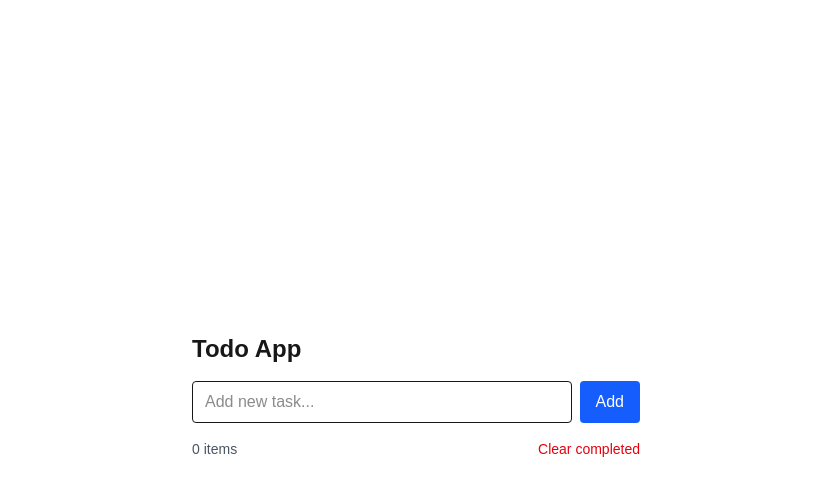
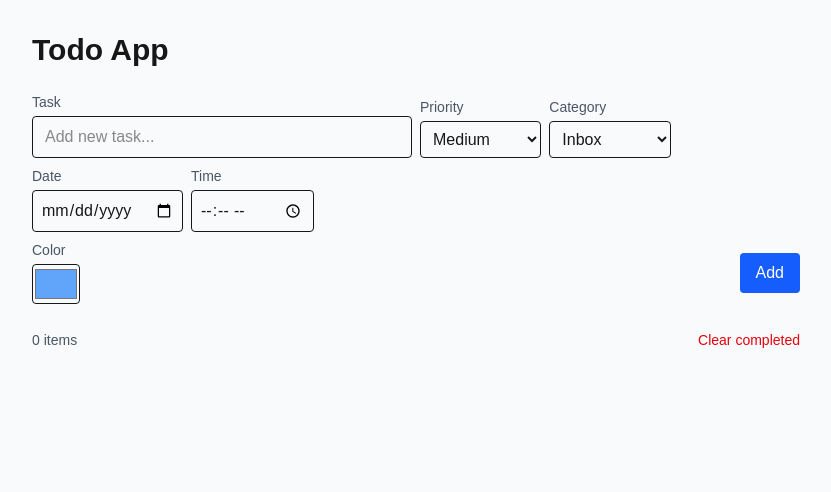
Before and after one commit to NikolVoronina/todo-app, a Next.js app: page / in a window 1280 px wide. Shown: the top 492 px of the page, without its empty margins (224-1055 px from the left). Built offline with nearby package versions, Linux system fonts and the light colour scheme.

Commit message:
added design, date, colors

```diff
--- a/src/app/page.tsx
+++ b/src/app/page.tsx
@@ -2,19 +2,56 @@
 
 import React, { useEffect, useState } from "react";
 
+type Priority = "low" | "medium" | "high";
 type Todo = {
     id: number;
     text: string;
     done: boolean;
+    priority: Priority;
+    date?: string; // yyyy-mm-dd
+    time?: string; // HH:MM
+    color?: string; // hex
+    category: string;
 };
+
+const CATEGORIES: { id: string; label: string; emoji: string }[] = [
+    { id: "inbox", label: "Inbox", emoji: "📥" },
+    { id: "home", label: "Home", emoji: "🏠" },
+    { id: "work", label: "Work", emoji: "💼" },
+    { id: "personal", label: "Personal", emoji: "🧑‍🎤" },
+    { id: "shopping", label: "Shopping", emoji: "🛒" },
+    { id: "other", label: "Other", emoji: "🔖" },
+];
 
 export default function Home() {
     const [todos, setTodos] = useState<Todo[]>([]);
     const [text, setText] = useState("");
+    const [priority, setPriority] = useState<Priority>("medium");
+    const [date, setDate] = useState("");
+    const [time, setTime] = useState("");
+    const [color, setColor] = useState("#60a5fa");
+    const [category, setCategory] = useState<string>("inbox");
 
     useEffect(() => {
         const raw = localStorage.getItem("todos");
-        if (raw) setTodos(JSON.parse(raw));
+        if (raw) {
+            try {
+                const parsed = JSON.parse(raw) as Partial<Todo>[];
+                const normalized = parsed.map((t) => ({
+                    id: t.id ?? Date.now(),
+                    text: t.text ?? "",
+                    done: t.done ?? false,
+                    priority: (t.priority as Priority) ?? "medium",
+                    date: t.date ?? undefined,
+                    time: t.time ?? undefined,
+                    color: t.color ?? "#60a5fa",
+                    category: t.category ?? "inbox",
+                }));
+                setTodos(normalized);
+            } catch {
+                setTodos([]);
+            }
+        }
     }, []);
 
     useEffect(() => {
@@ -25,8 +62,23 @@ export default function Home() {
         e?.preventDefault();
         const value = text.trim();
         if (!value) return;
-        setTodos((prev) => [{ id: Date.now(), text: value, done: false }, ...prev]);
+        const newTodo: Todo = {
+            id: Date.now(),
+            text: value,
+            done: false,
+            priority,
+            date: date || undefined,
+            time: time || undefined,
+            color: color || "#60a5fa",
+            category,
+        };
+        setTodos((prev) => [newTodo, ...prev]);
         setText("");
+        setPriority("medium");
+        setDate("");
+        setTime("");
+        setColor("#60a5fa");
+        setCategory("inbox");
     };
 
     const toggleDone = (id: number) => {
@@ -41,46 +93,162 @@ export default function Home() {
         setTodos((prev) => prev.filter((t) => !t.done));
     };
 
+    const groupByCategory = (list: Todo[]) => {
+        const map = new Map<string, Todo[]>();
+        for (const c of CATEGORIES) map.set(c.id, []);
+        for (const t of list) {
+            if (!map.has(t.category)) map.set(t.category, []);
+            map.get(t.category)!.push(t);
+        }
+        return map;
+    };
+
+    const priorityColor = (p: Priority) =>
+        p === "high" ? "bg-red-500" : p === "medium" ? "bg-yellow-400" : "bg-green-500";
+
+    const grouped = groupByCategory(todos);
+
     return (
-        <div className="min-h-screen flex items-center justify-center p-8">
-            <div className="w-full max-w-md">
-                <h1 className="text-2xl font-bold mb-4">Todo App</h1>
+        <div className="min-h-screen flex items-start justify-center p-8 bg-slate-50">
+            <div className="w-full max-w-3xl">
+                <h1 className="text-3xl font-extrabold mb-6">Todo App</h1>
 
-                <form onSubmit={addTodo} className="flex gap-2 mb-4">
+                <form onSubmit={addTodo} className="grid grid-cols-1 md:grid-cols-6 gap-2 mb-6 items-end">
+                    <div className="md:col-span-3">
+                        <label className="block text-sm text-gray-600 mb-1">Task</label>
                         <input
                             value={text}
                             onChange={(e) => setText(e.target.value)}
                             placeholder="Add new task..."
-                        className="flex-1 px-3 py-2 border rounded"
+                            className="w-full px-3 py-2 border rounded"
                         />
+                    </div>
+
+                    <div>
+                        <label className="block text-sm text-gray-600 mb-1">Priority</label>
+                        <select
+                            value={priority}
+                            onChange={(e) => setPriority(e.target.value as Priority)}
+                            className="w-full px-2 py-2 border rounded"
+                        >
+                            <option value="high">High</option>
+                            <option value="medium">Medium</option>
+                            <option value="low">Low</option>
+                        </select>
+                    </div>
+
+                    <div>
+                        <label className="block text-sm text-gray-600 mb-1">Category</label>
+                        <select
+                            value={category}
+                            onChange={(e) => setCategory(e.target.value)}
+                            className="w-full px-2 py-2 border rounded"
+                        >
+                            {CATEGORIES.map((c) => (
+                                <option key={c.id} value={c.id}>
+                                    {c.label}
+                                </option>
+                            ))}
+                        </select>
+                    </div>
+
+                    <div className="md:col-span-2 flex gap-2">
+                        <div className="flex-1">
+                            <label className="block text-sm text-gray-600 mb-1">Date</label>
+                            <input
+                                type="date"
+                                value={date}
+                                onChange={(e) => setDate(e.target.value)}
+                                className="w-full px-2 py-2 border rounded"
+                            />
+                        </div>
+                        <div>
+                            <label className="block text-sm text-gray-600 mb-1">Time</label>
+                            <input
+                                type="time"
+                                value={time}
+                                onChange={(e) => setTime(e.target.value)}
+                                className="w-full px-2 py-2 border rounded"
+                            />
+                        </div>
+                    </div>
+
+                    <div className="md:col-span-6 flex items-center gap-2">
+                        <div>
+                            <label className="block text-sm text-gray-600 mb-1">Color</label>
+                            <input type="color" value={color} onChange={(e) => setColor(e.target.value)} className="w-12 h-10 p-0 border rounded" />
+                        </div>
+                        <div className="ml-auto">
                             <button type="submit" className="px-4 py-2 bg-blue-600 text-white rounded">
                                 Add
                             </button>
+                        </div>
+                    </div>
                 </form>
 
-                <div className="mb-2 flex justify-between items-center text-sm text-gray-600">
+                <div className="mb-4 flex justify-between items-center text-sm text-gray-600">
                     <div>{todos.length} items</div>
+                    <div className="flex items-center gap-4">
                         <button onClick={clearCompleted} className="text-red-600">
                             Clear completed
                         </button>
                     </div>
+                </div>
+
+                <div className="space-y-6">
+                    {Array.from(grouped.entries()).map(([catId, items]) => {
+                        if (!items.length) return null;
+                        const cat = CATEGORIES.find((c) => c.id === catId) ?? { label: catId, emoji: "🔖" };
+                        return (
+                            <section key={catId}>
+                                <h2 className="text-lg font-semibold mb-3 flex items-center gap-2">
+                                    <span className="text-xl">{cat.emoji}</span>
+                                    {cat.label}
+                                </h2>
 
                                 <ul className="space-y-2">
-                    {todos.map((todo) => (
+                                    {items.map((todo) => (
                                         <li
                                             key={todo.id}
-                            className="flex items-center justify-between bg-white/70 dark:bg-black/50 p-2 rounded"
+                                            className="flex items-center justify-between p-3 rounded shadow-sm bg-white"
+                                            style={{ borderLeft: `4px solid ${todo.color ?? "#60a5fa"}` }}
                                         >
-                            <label className="flex items-center gap-2">
-                                <input type="checkbox" checked={todo.done} onChange={() => toggleDone(todo.id)} />
-                                <span className={todo.done ? "line-through text-gray-500" : ""}>{todo.text}</span>
+                                            <label className="flex items-start gap-3 flex-1">
+                                                <input
+                                                    type="checkbox"
+                                                    checked={todo.done}
+                                                    onChange={() => toggleDone(todo.id)}
+                                                    className="mt-1"
+                                                />
+                                                <div>
+                                                    <div className="flex items-center gap-2">
+                                                        <span className={todo.done ? "line-through text-gray-500" : "font-medium"}>
+                                                            {todo.text}
+                                                        </span>
+                                                        <span className={`px-2 py-0.5 rounded text-xs text-white ${priorityColor(todo.priority)}`}>
+                                                            {todo.priority}
+                                                        </span>
+                                                    </div>
+                                                    <div className="text-xs text-gray-500 mt-1 flex gap-3 items-center">
+                                                        {todo.date && <span>📅 {todo.date}</span>}
+                                                        {todo.time && <span>⏰ {todo.time}</span>}
+                                                    </div>
+                                                </div>
                                             </label>
-                            <button onClick={() => removeTodo(todo.id)} className="text-red-500">
+
+                                            <div className="flex items-center gap-3">
+                                                <div className="text-sm text-gray-600">{CATEGORIES.find((c) => c.id === todo.category)?.emoji}</div>
+                                                <button onClick={() => removeTodo(todo.id)} className="text-red-500 text-sm">
                                                     Delete
                                                 </button>
+                                            </div>
                                         </li>
                                     ))}
                                 </ul>
+                            </section>
+                        );
+                    })}
+                </div>
             </div>
         </div>
     );
```
Lines whose indentation alone changed are shown as unchanged.
